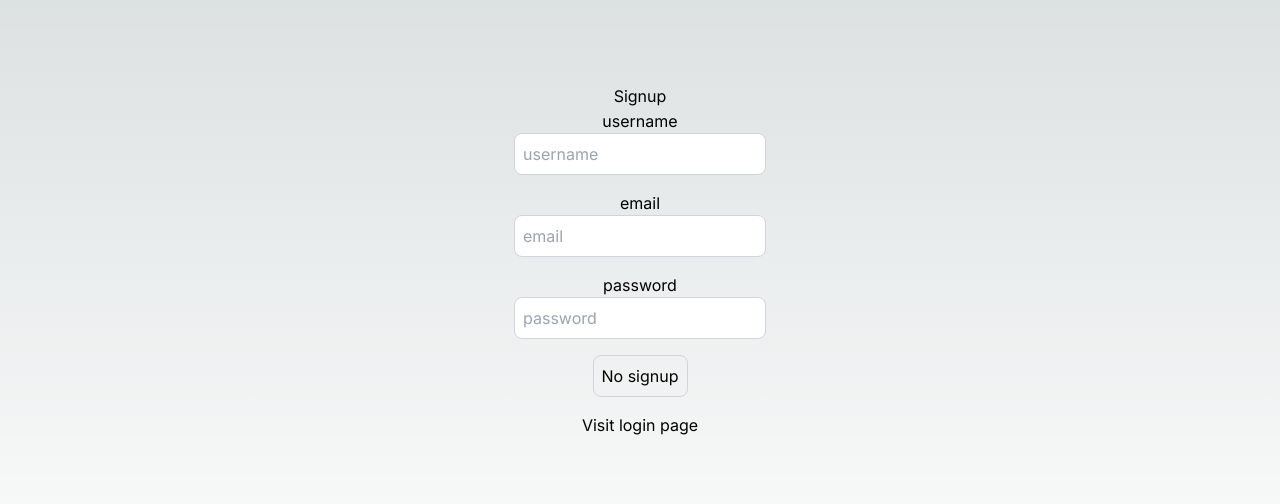
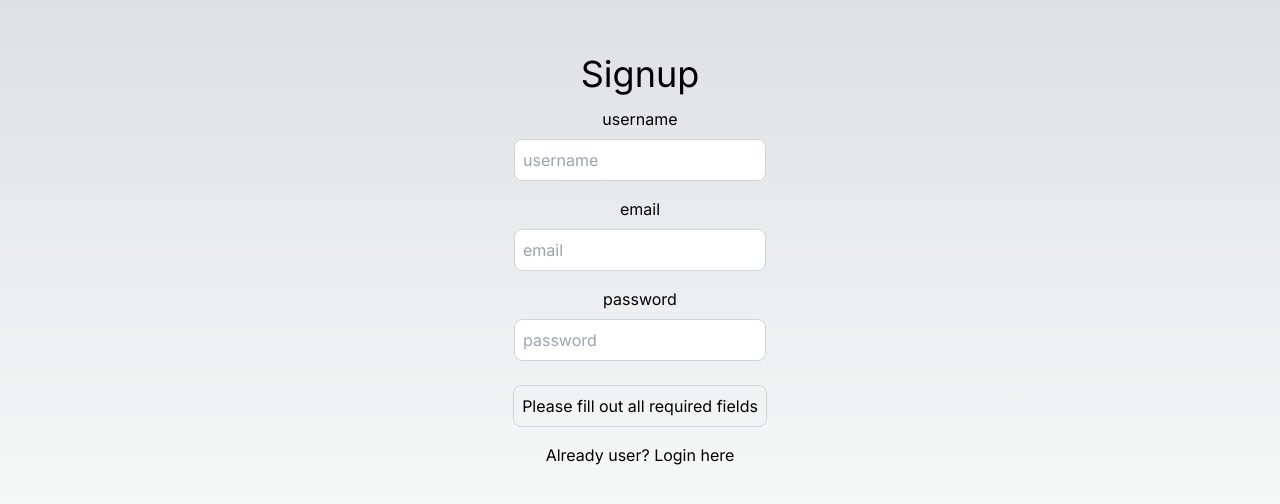
Before and after one commit to italianPalms/fullstack_next.js, a Next.js app: page /signup in a window 1280 px wide. Shown: the part 140-644 px from the top of the page. Built offline with nearby package versions, Linux system fonts and the light colour scheme.

Commit message:
adjust text size on headers throughout the application

```diff
--- a/src/app/landingpagePassword/page.tsx
+++ b/src/app/landingpagePassword/page.tsx
@@ -9,9 +9,9 @@ export default function resetPassword() {
 
     return (
         <div className="flex flex-col items-center justify-center min-h-screen py-2">
-        <h1 className="text-2xl">Check your email</h1>
+        <h1 className="text-4xl">Check your email</h1>
 
-        <Link href="/login" onClick={() => console.log("Redirecting back to log in page")}>Go back to login</Link>
+        <Link className="mt-2" href="/login" onClick={() => console.log("Redirecting back to log in page")}>Go back to login</Link>
         </div>
     )
 }
--- a/src/app/login/page.tsx
+++ b/src/app/login/page.tsx
@@ -49,12 +49,12 @@ export default function LoginPage() {
 
     return (
         <div className="flex flex-col items-center justify-center min-h-screen py-2">
-            <h1>{loading ? "Processing" : "Login"}</h1>
+            <h1 className="text-4xl">{loading ? "Processing" : "Login"}</h1>
             <hr />
 
-            <label htmlFor="email">email</label>
+            <label className="mt-2" htmlFor="email">email</label>
             <input
-            className="p-2 border border-gray-300 rounded-lg mb-4 focus:outline-none focus:border-gray-600 text-black"
+            className="p-2 border border-gray-300 rounded-lg mb-4 focus:outline-none focus:border-gray-600 text-black mt-2"
             id="email"
             type="text"
             value={user.email}
@@ -64,7 +64,7 @@ export default function LoginPage() {
 
             <label htmlFor="password">password</label>
             <input
-            className="p-2 border border-gray-300 rounded-lg mb-4 focus:outline-none focus:border-gray-600 text-black"
+            className="p-2 border border-gray-300 rounded-lg mb-4 focus:outline-none focus:border-gray-600 text-black mt-2"
             id="password"
             type="password"
             value={user.password}
@@ -74,11 +74,11 @@ export default function LoginPage() {
             />
             <button
             onClick={onLogin}
-            className="p-2 border border-gray-300 rounded-lg mb-4 focus:outline-none focus:border-gray-600">Login</button>
+            className="p-2 border border-gray-300 rounded-lg mb-4 focus:outline-none focus:border-gray-600 mt-2">Login</button>
 
             <button
             onClick={resetPassword}
-            className="p-2 border border-gray-300 rounded-lg mb-4 focus:outline-none focus:border-gray-600">Forgot your password</button>
+            className="p-2 border border-gray-300 rounded-lg mb-4 focus:outline-none focus:border-gray-600 mt-2">Forgot your password</button>
 
             <Link href="/signup">Not registered? Sign up here</Link>
         </div>
--- a/src/app/resetPassword/page.tsx
+++ b/src/app/resetPassword/page.tsx
@@ -38,11 +38,11 @@ export default function ResetPassword() {
 
     return (
         <div className="flex flex-col items-center justify-center min-h-screen py-2">
-        <h1 className="text-2xl">Reset your password</h1>
+        <h1 className="text-4xl">Reset your password</h1>
 
-        <label className="p-2" htmlFor="email">Email</label>
+        <label className="mt-2" htmlFor="email">Email</label>
         <input
-        className="p-2 border border-gray-300 rounded-lg mb-4 focus:outline-none focus:border-gray-600 text-black"
+        className="p-2 border border-gray-300 rounded-lg mb-4 focus:outline-none focus:border-gray-600 text-black mt-2"
         id="email"
         type="text"
         placeholder="email"
@@ -55,7 +55,7 @@ export default function ResetPassword() {
             // console.log("Submit button clicked");
             checkUserExists();
         }}
-        className="p-2 border border-gray-300 rounded-lg mb-4 focus:outline-none focus:border-gray-600">Submit</button>
+        className="p-2 border border-gray-300 rounded-lg mb-4 focus:outline-none focus:border-gray-600 mt-2">Submit</button>
 
         <Link href="/login" onClick={() => console.log("Redirecting back to log in page")}>Go back to login</Link>
         </div>
--- a/src/app/signup/page.tsx
+++ b/src/app/signup/page.tsx
@@ -43,11 +43,11 @@ export default function SignupPage() {
 
     return (
         <div className="flex flex-col items-center justify-center min-h-screen py-2">
-            <h1>{loading ? "Processing" : "Signup"}</h1>
+            <h1 className="text-4xl">{loading ? "Processing" : "Signup"}</h1>
             <hr />
-            <label htmlFor="username">username</label>
+            <label className="mt-3" htmlFor="username">username</label>
             <input
-            className="p-2 border border-gray-300 rounded-lg mb-4 focus:outline-none focus:border-gray-600 text-black"
+            className="p-2 border border-gray-300 rounded-lg mb-4 focus:outline-none focus:border-gray-600 text-black mt-2"
             id="username"
             type="text"
             value={user.username}
@@ -57,7 +57,7 @@ export default function SignupPage() {
 
             <label htmlFor="email">email</label>
             <input
-            className="p-2 border border-gray-300 rounded-lg mb-4 focus:outline-none focus:border-gray-600 text-black"
+            className="p-2 border border-gray-300 rounded-lg mb-4 focus:outline-none focus:border-gray-600 text-black mt-2"
             id="email"
             type="text"
             value={user.email}
@@ -68,7 +68,7 @@ export default function SignupPage() {
 
             <label htmlFor="password">password</label>
             <input
-            className="p-2 border border-gray-300 rounded-lg mb-4 focus:outline-none focus:border-gray-600 text-black"
+            className="p-2 border border-gray-300 rounded-lg mb-4 focus:outline-none focus:border-gray-600 text-black mt-2"
             id="password"
             type="password"
             value={user.password}
@@ -78,9 +78,9 @@ export default function SignupPage() {
             />
             <button
             onClick={onSignup}
-            className="p-2 border border-gray-300 rounded-lg mb-4 focus:outline-none focus:border-gray-600">{buttonDisabled ? "No signup" : "Signup"}</button>
+            className="p-2 border border-gray-300 rounded-lg mb-4 focus:outline-none focus:border-gray-600 mt-2">{buttonDisabled ? "Please fill out all required fields" : "Signup"}</button>
 
-            <Link href="/login">Visit login page</Link>
+            <Link href="/login">Already user? Login here</Link>
         </div>
     )
 }
--- a/src/app/submitNewPassword/page.tsx
+++ b/src/app/submitNewPassword/page.tsx
@@ -35,10 +35,10 @@ export default function SubmitNewPassword() {
 
     return (
         <div className="flex flex-col items-center justify-center min-h-screen py-2">
-            <h1 className="text-2xl">Enter new password</h1>
-            <label className="p-2" htmlFor="email">Email</label>
+            <h1 className="text-4xl">Enter new password</h1>
+            <label className="mt-2" htmlFor="email">Email</label>
         <input
-        className="p-2 border border-gray-300 rounded-lg mb-4 focus:outline-none focus:border-gray-600 text-black"
+        className="p-2 border border-gray-300 rounded-lg mb-4 focus:outline-none focus:border-gray-600 text-black mt-2"
         id="email"
         type="text"
         placeholder="email"
@@ -47,7 +47,7 @@ export default function SubmitNewPassword() {
         />
             <label className="mt-3" htmlFor="password">New password</label>
             <input
-            className="mt-3 p-2 border border-gray-300 rounded-lg mb-4 focus:outline-none focus:border-gray-600 text-black"
+            className="mt-3 p-2 border border-gray-300 rounded-lg mb-4 focus:outline-none focus:border-gray-600 text-black mt-2"
             id="password"
             type="password"
             value={password}
@@ -56,7 +56,7 @@ export default function SubmitNewPassword() {
             />
 
             <button
-            className="p-2 border border-gray-300 rounded-lg mb-4 focus:outline-none focus:border-gray-600"
+            className="p-2 border border-gray-300 rounded-lg mb-4 focus:outline-none focus:border-gray-600 mt-2"
             onClick={resetPassword}
             disabled={loading} >
             {loading ? "Resetting..." : "Reset Password"}
```
